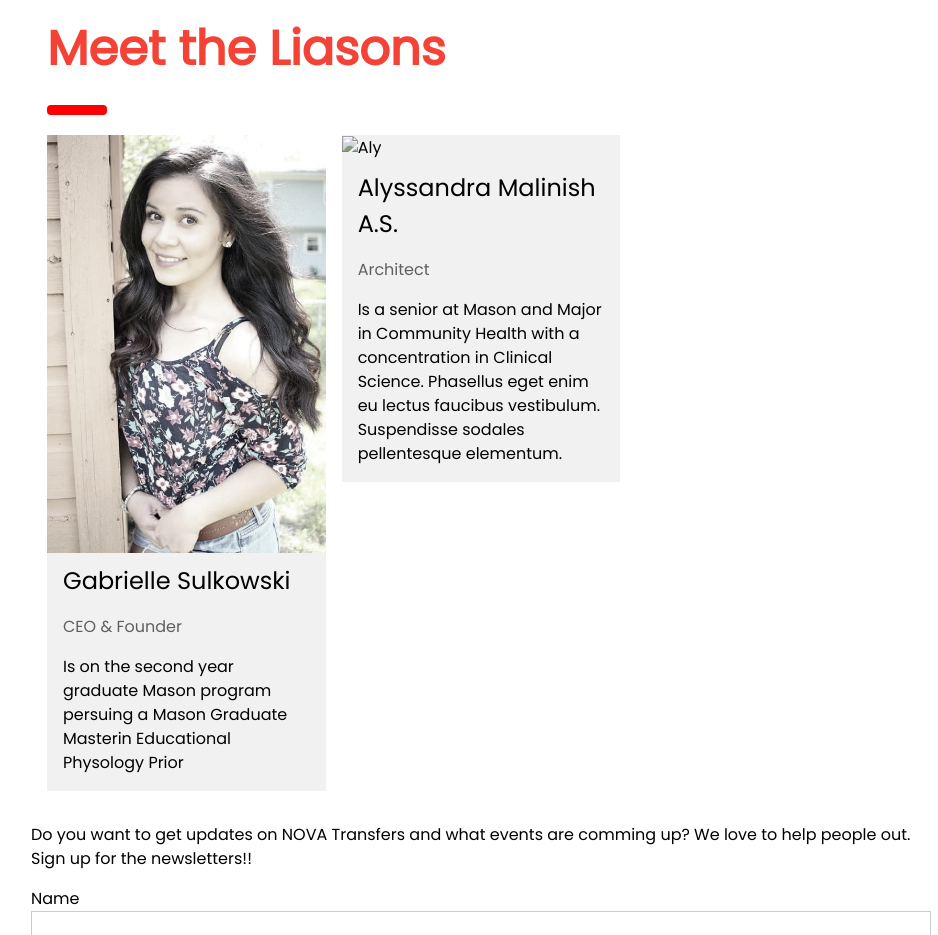
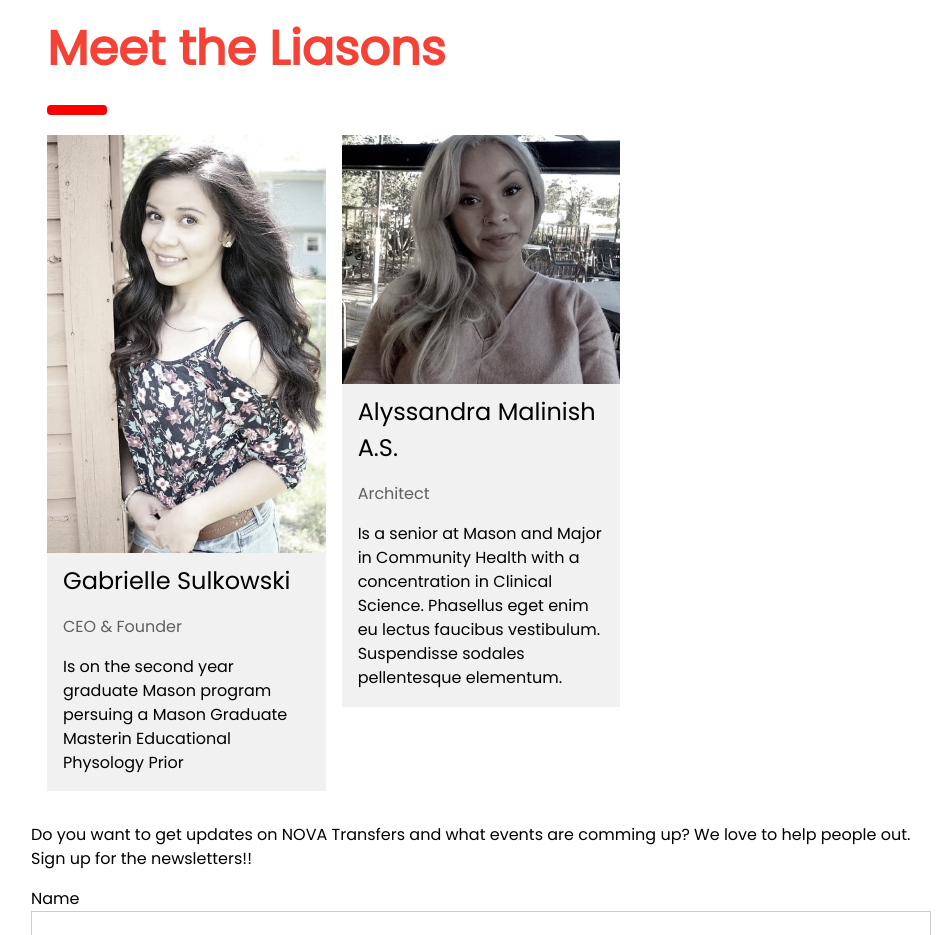
Before and after one commit to sergiokgutierrez/sergiokgutierrez.github.io, a plain HTML site: page index.html in a window 1280 px wide. Shown: the part 3185-4120 px from the top of the page, without its empty margins (309-1247 px from the left). Drawn offline with nearby package versions, Linux system fonts and the light colour scheme.

```diff
--- a/index.html
+++ b/index.html
@@ -137,7 +137,7 @@ body {font-size:16px;}
 
     <div class="w3-col m4 w3-margin-bottom">
       <div class="w3-light-grey">
-        <img src="/images/aly.jpeg" alt="Aly" style="width:100%">
+        <img src="/images/aly.jpg" alt="Aly" style="width:100%">
         <div class="w3-container">
           <h3>Alyssandra Malinish A.S. </h3>
           <p class="w3-opacity">Architect</p>
```
